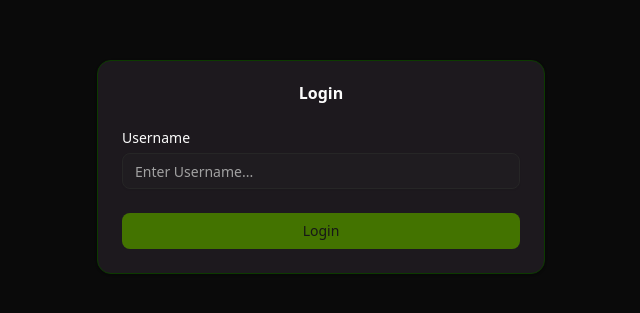
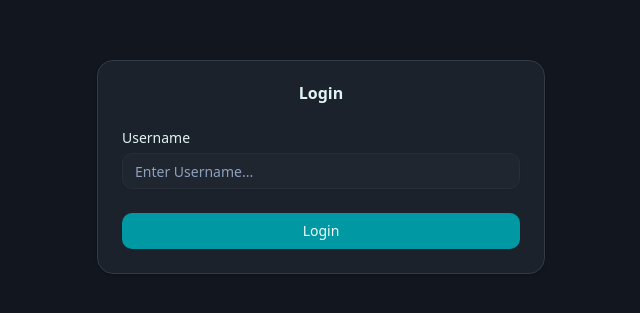
Before and after one commit to johBac97/chat-node, a React (Vite) app in the folder client/: page / in a window 1280 px wide. Shown: the part 233-546 px from the top of the page, without its empty margins (319-959 px from the left). Built offline with nearby package versions, Linux system fonts and the light colour scheme.

Commit message:
Actually looks okay now.

```diff
--- a/client/src/components/Chat.tsx
+++ b/client/src/components/Chat.tsx
@@ -58,16 +58,18 @@ const Chat: React.FC = () => {
 
   return (
     <div className="flex flex-col h-screen bg-background">
-      <header className="flex items-center justify-between p-4 bg-primary text-primary-foreground shadow-md">
+      <header className="flex h-1/20 items-center justify-between p-4 bg-primary text-primary-foreground shadow-md">
         <h1 className="text-xl font-bold">Chat App</h1>
-        <div className="">
+        <div className="flex items-center gap-2">
           <span className="text-md font-bold">{currentUser?.username}</span>
-          <Button variant="ghost">Logout</Button>
+          <Button variant="ghost" size="icon">
+            Logout
+          </Button>
         </div>
       </header>
 
       <div className="flex flex-1 overflow-hidden">
-        <aside className="p-1 w-1/5 md:2-1/5 bg-secondary border-r overflow-y-auto p-4 sticky top-0 h-screen rounded-4">
+        <aside className="w-1/5 md:2-1/5 bg-secondary border-r p-4 sticky top-0 rounded-4 overflow-y-auto">
           <h2 className="text-lg font-semibold mb-4">Online Users</h2>
           <Separator className="mb-4" />
           {users
@@ -82,7 +84,7 @@ const Chat: React.FC = () => {
             ))}
         </aside>
 
-        <main className="flex-col flex flex-1">
+        <main className="flex-col flex flex-1 overflow-hidden">
           {selectedUser ? (
             <ChatBox
               chats={chats}
--- a/client/src/components/ChatBox.tsx
+++ b/client/src/components/ChatBox.tsx
@@ -1,8 +1,9 @@
-import React, { useState } from "react";
+import React, { useState, useEffect, useRef } from "react";
 import type { Message, UserPayload, Chats } from "../types/types";
 import { Socket } from "socket.io-client";
 import MessageDisplay from "./MessageDisplay";
 import { Textarea } from "@/components/ui/textarea";
+import { Button } from "@/components/ui/button";
 
 interface ChatBoxProps {
   chats: Chats;
@@ -20,6 +21,8 @@ const ChatBox: React.FC<ChatBoxProps> = ({
   users,
 }) => {
   const [inputText, setInputText] = useState("");
+
+  const messagesEndRef = useRef<HTMLDivElement>(null);
 
   const handleSendMessage = (e) => {
     if (e.key == "Enter" && inputText.trim()) {
@@ -42,25 +45,44 @@ const ChatBox: React.FC<ChatBoxProps> = ({
     userMessages = chats[selectedUser.userId];
   }
 
+  useEffect(() => {
+    messagesEndRef.current?.scrollIntoView({ behavior: "smooth" });
+  }, [userMessages]);
+
   return (
-    <div className="flex flex-col h-full gap-4">
-      <div className="flex-1 overflow-auto p-4">
+    <div className="flex flex-col flex-1 overflow-hidden">
+      <div className="p-4 bg-card border-b">
+        <h3 className="text-lg font-semibold text-card-foreground">
+          {selectedUser
+            ? `Chat with ${selectedUser.username}`
+            : "No Chat Selected"}
+        </h3>
+      </div>
+
+      <div className="flex-1 p-4 bg-background rounded-xl overflow-y-auto">
         <MessageDisplay
           selectedUser={selectedUser}
           messages={userMessages}
           currentUser={currentUser}
           users={users}
         />
+        <div ref={messagesEndRef} />
       </div>
-      <div className="gap-2">
+
+      <div className="gap-2 bg-card border-t items-center p-4 flex resize-none">
         <Textarea
-          type="text"
           value={inputText}
-          onChange={(e) => setInputText(e.target.value)}
+          onChange={(e) => {
+            if (e.target.value !== "\n") {
+              setInputText(e.target.value);
+            }
+          }}
           onKeyPress={handleSendMessage}
           placeholder="Type a message"
-          className="w-full h-24"
         />
+        <Button onClick={handleSendMessage} size="sm">
+          Send
+        </Button>
       </div>
     </div>
   );
--- a/client/src/index.css
+++ b/client/src/index.css
@@ -1,79 +1,80 @@
-
 @import "tailwindcss";
    @import "tw-animate-css";
-
    @custom-variant dark (&:is(.dark *));
 
    :root {
-  --background: oklch(1 0 0);
-  --foreground: oklch(0.145 0 0);
-  --card: oklch(1 0 0);
-  --card-foreground: oklch(0.145 0 0);
+     --background: oklch(0.98 0.02 200); /* Light blue-gray for clean look */
+     --foreground: oklch(0.20 0.02 260); /* Dark slate for text */
+     --card: oklch(1 0 0); /* Pure white for cards */
+     --card-foreground: oklch(0.20 0.02 260); /* Same as foreground */
      --popover: oklch(1 0 0);
-  --popover-foreground: oklch(0.145 0 0);
-  --primary: oklch(0.205 0 0);
-  --primary-foreground: oklch(0.985 0 0);
-  --secondary: oklch(0.97 0 0);
-  --secondary-foreground: oklch(0.205 0 0);
-  --muted: oklch(0.97 0 0);
-  --muted-foreground: oklch(0.556 0 0);
-  --accent: oklch(0.97 0 0);
-  --accent-foreground: oklch(0.205 0 0);
-  --destructive: oklch(0.577 0.245 27.325);
-  --destructive-foreground: oklch(0.577 0.245 27.325);
-  --border: oklch(0.922 0 0);
-  --input: oklch(0.922 0 0);
-  --ring: oklch(0.708 0 0);
-  --chart-1: oklch(0.646 0.222 41.116);
-  --chart-2: oklch(0.6 0.118 184.704);
-  --chart-3: oklch(0.398 0.07 227.392);
-  --chart-4: oklch(0.828 0.189 84.429);
-  --chart-5: oklch(0.769 0.188 70.08);
-  --radius: 0.625rem;
-  --sidebar: oklch(0.985 0 0);
-  --sidebar-foreground: oklch(0.145 0 0);
-  --sidebar-primary: oklch(0.205 0 0);
-  --sidebar-primary-foreground: oklch(0.985 0 0);
-  --sidebar-accent: oklch(0.97 0 0);
-  --sidebar-accent-foreground: oklch(0.205 0 0);
-  --sidebar-border: oklch(0.922 0 0);
-  --sidebar-ring: oklch(0.708 0 0);
+     --popover-foreground: oklch(0.20 0.02 260);
+     --primary: oklch(0.65 0.15 200); /* Soft teal for buttons */
+     --primary-foreground: oklch(0.98 0.01 200); /* Near-white for contrast */
+     --secondary: oklch(0.85 0.10 270); /* Light purple for secondary elements */
+     --secondary-foreground: oklch(0.20 0.02 260);
+     --muted: oklch(0.95 0.02 200); /* Very light gray for muted backgrounds */
+     --muted-foreground: oklch(0.50 0.05 260); /* Mid-gray for secondary text */
+     --accent: oklch(0.90 0.08 270); /* Subtle purple for accents */
+     --accent-foreground: oklch(0.20 0.02 260);
+     --destructive: oklch(0.60 0.20 10); /* Soft red for errors */
+     --destructive-foreground: oklch(0.98 0.01 200);
+     --border: oklch(0.90 0.02 200); /* Light border */
+     --input: oklch(0.95 0.02 200); /* Light gray for inputs */
+     --ring: oklch(0.65 0.15 200); /* Teal for focus rings */
+     --chart-1: oklch(0.70 0.15 200); /* Teal for charts */
+     --chart-2: oklch(0.65 0.12 270); /* Purple for charts */
+     --chart-3: oklch(0.60 0.10 300); /* Indigo for charts */
+     --chart-4: oklch(0.75 0.14 240); /* Blue for charts */
+     --chart-5: oklch(0.68 0.13 220); /* Cyan for charts */
+     --radius: 0.75rem; /* Slightly larger radius for softer corners */
+     --sidebar: oklch(0.99 0.01 200); /* Near-white sidebar */
+     --sidebar-foreground: oklch(0.20 0.02 260);
+     --sidebar-primary: oklch(0.65 0.15 200); /* Teal for sidebar buttons */
+     --sidebar-primary-foreground: oklch(0.98 0.01 200);
+     --sidebar-accent: oklch(0.90 0.08 270); /* Purple for sidebar accents */
+     --sidebar-accent-foreground: oklch(0.20 0.02 260);
+     --sidebar-border: oklch(0.90 0.02 200);
+     --sidebar-ring: oklch(0.65 0.15 200);
+     --chat-bubble-self: oklch(0.70 0.15 200); /* Teal for your messages */
+     --chat-bubble-other: oklch(0.95 0.02 200); /* Light gray for others */
    }
 
-/*--primary: oklch(0.685 0 0);*/
    .dark {
-  --background: oklch(0.145 0 0);
-  --foreground: oklch(0.985 0 0);
-  --card: oklch(0.22 0.01 320);
-  --card-foreground: oklch(0.99 0 0);
-  --popover: oklch(0.145 0 0);
-  --popover-foreground: oklch(0.985 0 0);
-  --primary: oklch(0.5 0.16 130);
-  --primary-foreground: oklch(0.205 0 0);
-  --secondary: oklch(0.269 0 0);
-  --secondary-foreground: oklch(0.985 0 0);
-  --muted: oklch(0.269 0 0);
-  --muted-foreground: oklch(0.708 0 0);
-  --accent: oklch(0.469 0 0);
-  --accent-foreground: oklch(0.785 0 0);
-  --destructive: oklch(0.396 0.141 25.723);
-  --destructive-foreground: oklch(0.637 0.237 25.331);
-  --border: oklch(0.3 0.16 130);
-  --input: oklch(0.269 0 0);
-  --ring: oklch(0.439 0 0);
-  --chart-1: oklch(0.488 0.243 264.376);
-  --chart-2: oklch(0.696 0.17 162.48);
-  --chart-3: oklch(0.769 0.188 70.08);
-  --chart-4: oklch(0.627 0.265 303.9);
-  --chart-5: oklch(0.645 0.246 16.439);
-  --sidebar: oklch(0.205 0 0);
-  --sidebar-foreground: oklch(0.985 0 0);
-  --sidebar-primary: oklch(0.488 0.243 264.376);
-  --sidebar-primary-foreground: oklch(0.985 0 0);
-  --sidebar-accent: oklch(0.269 0 0);
-  --sidebar-accent-foreground: oklch(0.985 0 0);
-  --sidebar-border: oklch(0.269 0 0);
-  --sidebar-ring: oklch(0.439 0 0);
+     --background: oklch(0.20 0.02 260); /* Dark slate background */
+     --foreground: oklch(0.95 0.02 200); /* Light gray for text */
+     --card: oklch(0.25 0.02 260); /* Darker card background */
+     --card-foreground: oklch(0.95 0.02 200);
+     --popover: oklch(0.25 0.02 260);
+     --popover-foreground: oklch(0.95 0.02 200);
+     --primary: oklch(0.60 0.15 200); /* Slightly darker teal */
+     --primary-foreground: oklch(0.98 0.01 200);
+     --secondary: oklch(0.45 0.10 270); /* Darker purple */
+     --secondary-foreground: oklch(0.95 0.02 200);
+     --muted: oklch(0.35 0.02 260); /* Dark gray for muted */
+     --muted-foreground: oklch(0.70 0.05 260); /* Lighter gray for muted text */
+     --accent: oklch(0.50 0.08 270); /* Darker purple accent */
+     --accent-foreground: oklch(0.95 0.02 200);
+     --destructive: oklch(0.50 0.20 10); /* Darker red */
+     --destructive-foreground: oklch(0.98 0.01 200);
+     --border: oklch(0.35 0.02 260); /* Dark border */
+     --input: oklch(0.30 0.02 260); /* Dark input background */
+     --ring: oklch(0.60 0.15 200); /* Teal ring */
+     --chart-1: oklch(0.60 0.15 200);
+     --chart-2: oklch(0.55 0.12 270);
+     --chart-3: oklch(0.50 0.10 300);
+     --chart-4: oklch(0.65 0.14 240);
+     --chart-5: oklch(0.58 0.13 220);
+     --sidebar: oklch(0.25 0.02 260); /* Dark sidebar */
+     --sidebar-foreground: oklch(0.95 0.02 200);
+     --sidebar-primary: oklch(0.60 0.15 200);
+     --sidebar-primary-foreground: oklch(0.98 0.01 200);
+     --sidebar-accent: oklch(0.50 0.08 270);
+     --sidebar-accent-foreground: oklch(0.95 0.02 200);
+     --sidebar-border: oklch(0.35 0.02 260);
+     --sidebar-ring: oklch(0.60 0.15 200);
+     --chat-bubble-self: oklch(0.60 0.15 200); /* Darker teal for your messages */
+     --chat-bubble-other: oklch(0.35 0.02 260); /* Dark gray for others */
    }
 
    @theme inline {
@@ -113,6 +114,8 @@
      --color-sidebar-accent-foreground: var(--sidebar-accent-foreground);
      --color-sidebar-border: var(--sidebar-border);
      --color-sidebar-ring: var(--sidebar-ring);
+     --color-chat-bubble-self: var(--chat-bubble-self);
+     --color-chat-bubble-other: var(--chat-bubble-other);
    }
 
    @layer base {
```
Also changed, not shown: client/src/components/MessageDisplay.tsx (+26 -40 lines). Lines whose indentation alone changed are shown as unchanged.
